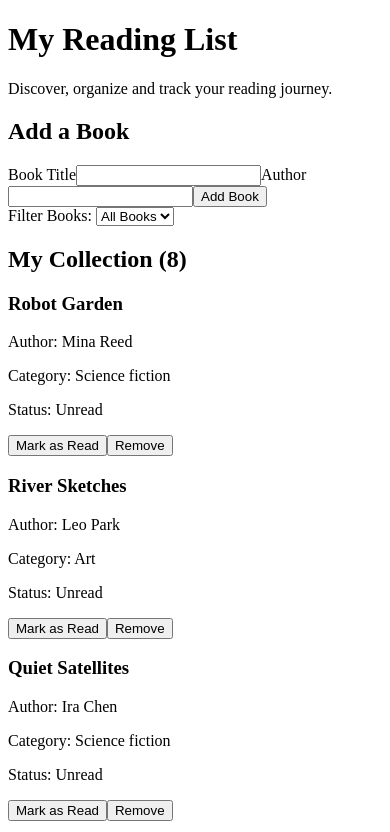
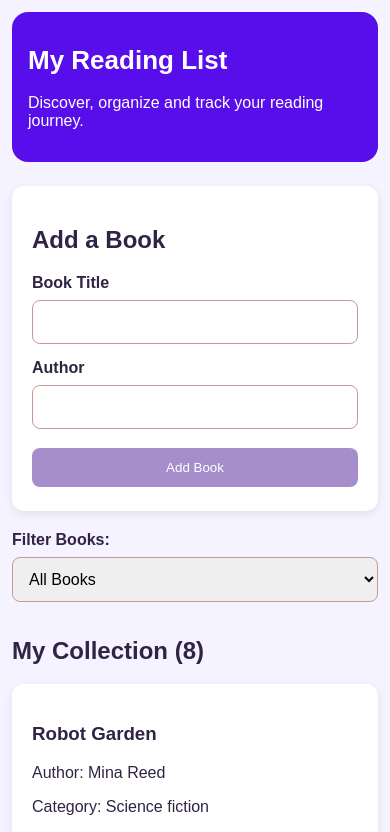
Before and after one commit to Aaysha-Rah/cs300-assignment-4, a React (Vite) app: page / in a window 390 px wide. Shown: the top 832 px of the page. Built offline with nearby package versions, Linux system fonts and the light colour scheme.

Commit message:
Add responsive styling and automated tests

```diff
--- a/src/styles.css
+++ b/src/styles.css
@@ -1 +1,96 @@
-/* Write your own responsive styles and focus treatment here. */
+* {
+    box-sizing: border-box;
+}
+
+body {
+    margin: 0;
+    font-family: Arial, sans-serif;
+    background: #f5f3ff;
+    color: #302344;
+}
+
+main {
+    max-width: 1100px;
+    margin: auto;
+    padding: 24px;
+}
+
+header {
+    background: #570eea;
+    color: white;
+    padding: 24px;
+    border-radius: 16px;
+    margin-bottom: 24px;
+}
+
+form,
+.book-card {
+    background: white;
+    padding: 20px;
+    border-radius: 12px;
+    margin-bottom: 20px;
+    box-shadow: 0 3px 10px #00000015;
+}
+
+label {
+    display: block;
+    margin-bottom: 8px;
+    font-weight: bold;
+}
+
+input,
+select {
+    width: 100%;
+    padding: 12px;
+    margin-bottom: 15px;
+    border: 1px solid #ca9696;
+    border-radius: 8px;
+    font-size: 16px;
+}
+
+button {
+    background: #a58eca;
+    color: white;
+    border: none;
+    padding: 12px 16px;
+    margin: 4px;
+    border-radius: 8px;
+    cursor: pointer;
+}
+
+button:hover {
+    background: #f7f69d;
+}
+
+button:focus-visible,
+input:focus-visible,
+select:focus-visible {
+    outline: 3px solid #1769aa;
+    outline-offset: 3px;
+}
+
+@media (max-width: 600px) {
+    main {
+        padding: 12px;
+    }
+
+    header {
+        padding: 16px;
+    }
+
+    button {
+        width: 100%;
+        margin: 4px 0;
+    }
+
+    h1 {
+        font-size: 26px;
+    }
+}
+
+button:focus-visible {
+    outline: 4px solid #005fcc;
+    outline-offset: 4px;
+    background-color: #6338a8;
+    color: white;
+}
```
Also changed, not shown: 1 other file (tests, documents, lock files or other folders).
